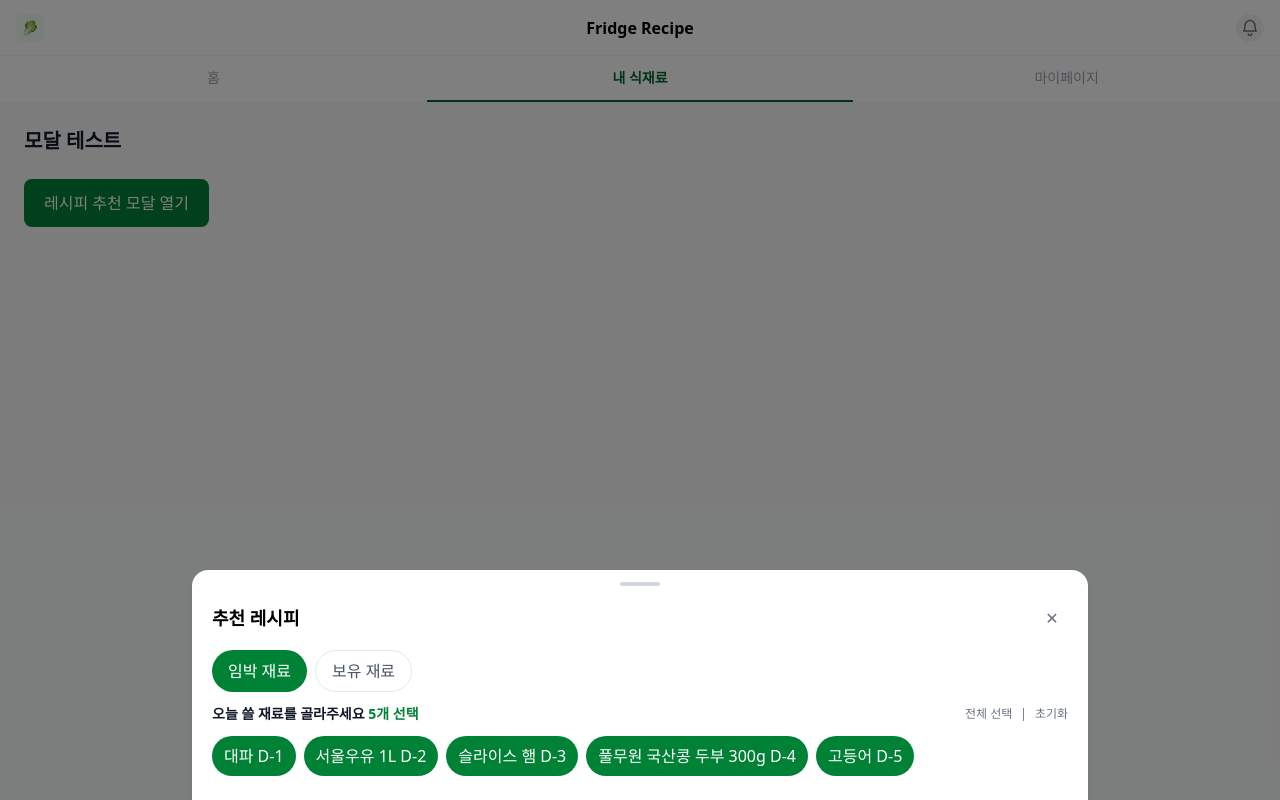
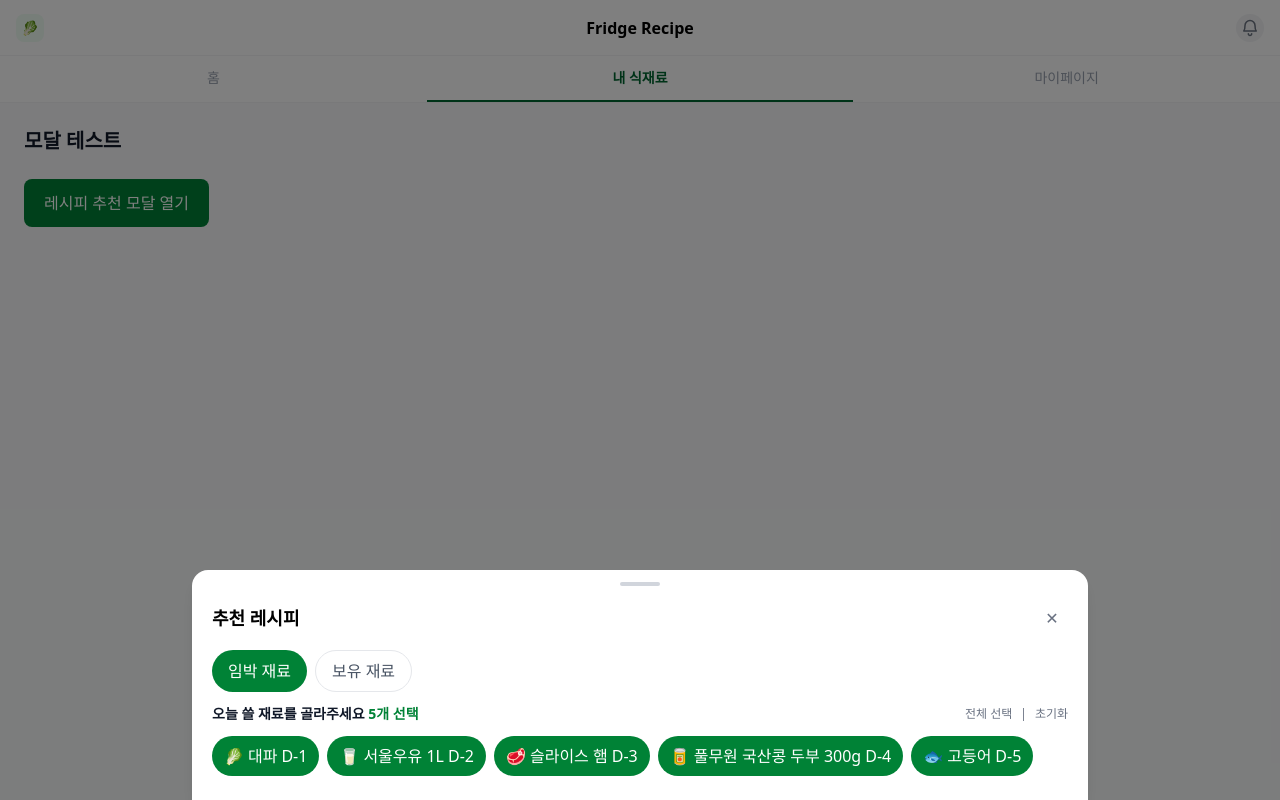
Before and after one commit to amInspireCamp6th-miniProject/front, a React (Vite) app: page /ingredients in a window 1280 px wide. Both pictures are taken after a click on the button "레시피 추천 모달 열기". Built offline with nearby package versions, Linux system fonts and the light colour scheme.

Commit message:
feat: 추천 모달 식재료 표출 및 선택 기능 구현

```diff
--- a/public/dummy/ingredients.json
+++ b/public/dummy/ingredients.json
@@ -14,7 +14,7 @@
   {
     "ingredientId": 3,
     "productName": "슬라이스 햄",
-    "categoryId": 6,
+    "categoryId": 3,
     "daysLeft": 3
   },
   {
@@ -32,7 +32,7 @@
   {
     "ingredientId": 6,
     "productName": "계란 10구",
-    "categoryId": 6,
+    "categoryId": 5,
     "daysLeft": 8
   },
   {
--- a/src/features/recipe/ui/RecipeRecommendationModal.jsx
+++ b/src/features/recipe/ui/RecipeRecommendationModal.jsx
@@ -2,7 +2,10 @@ import { useEffect, useState, useCallback } from 'react'
 
 import Modal from '../../../components/ui/Modal.jsx'
 import RecipeIngredientFilter from './RecipeIngredientFilter.jsx'
-import getIngredients from '../../ingredient/api/ingredientApi.js'
+import getIngredients from '../../ingredient/api/IngredientApi.js'
+import { INGREDIENT_CATEGORY } from '../../ingredient/model/categoryMap.js'
+
+
 
 function RecipeRecommendationModal({ isOpen, onClose }) {
   const [filter, setFilter] = useState('urgent') //필터 상태
@@ -167,18 +170,27 @@ function RecipeRecommendationModal({ isOpen, onClose }) {
         {visibleIngredients.map((ingredient) => {
           const isSelected = selectedIds.includes(ingredient.ingredientId)
 
+          const category =
+            INGREDIENT_CATEGORY[ingredient.categoryId] ?? {
+              name: '기타',
+              icon: '🍽️',
+            }
+
           return (
         <button
           key={ingredient.ingredientId}
           type="button"
-              onClick={() => handleIngredientToggle(ingredient.ingredientId)}
+          onClick={() =>
+            handleIngredientToggle(ingredient.ingredientId)}
           className={
             isSelected
-                  ? 'rounded-full bg-green-700 px-3 py-2 text-white'
-                  : 'rounded-full border border-gray-300 bg-white px-3 py-2 text-gray-700'
+              ? 'inline-flex items-center gap-1 rounded-full bg-green-700 px-3 py-2 text-white'
+              : 'inline-flex items-center gap-1 rounded-full border border-gray-300 bg-white px-3 py-2 text-gray-700'
           }
         >
-              {ingredient.productName} D-{ingredient.daysLeft}
+          <span aria-hidden="true">{category.icon}</span>
+          <span>{ingredient.productName}</span>
+          <span>D-{ingredient.daysLeft}</span>
         </button>
       )
         })}
```
Lines whose indentation alone changed are shown as unchanged.
